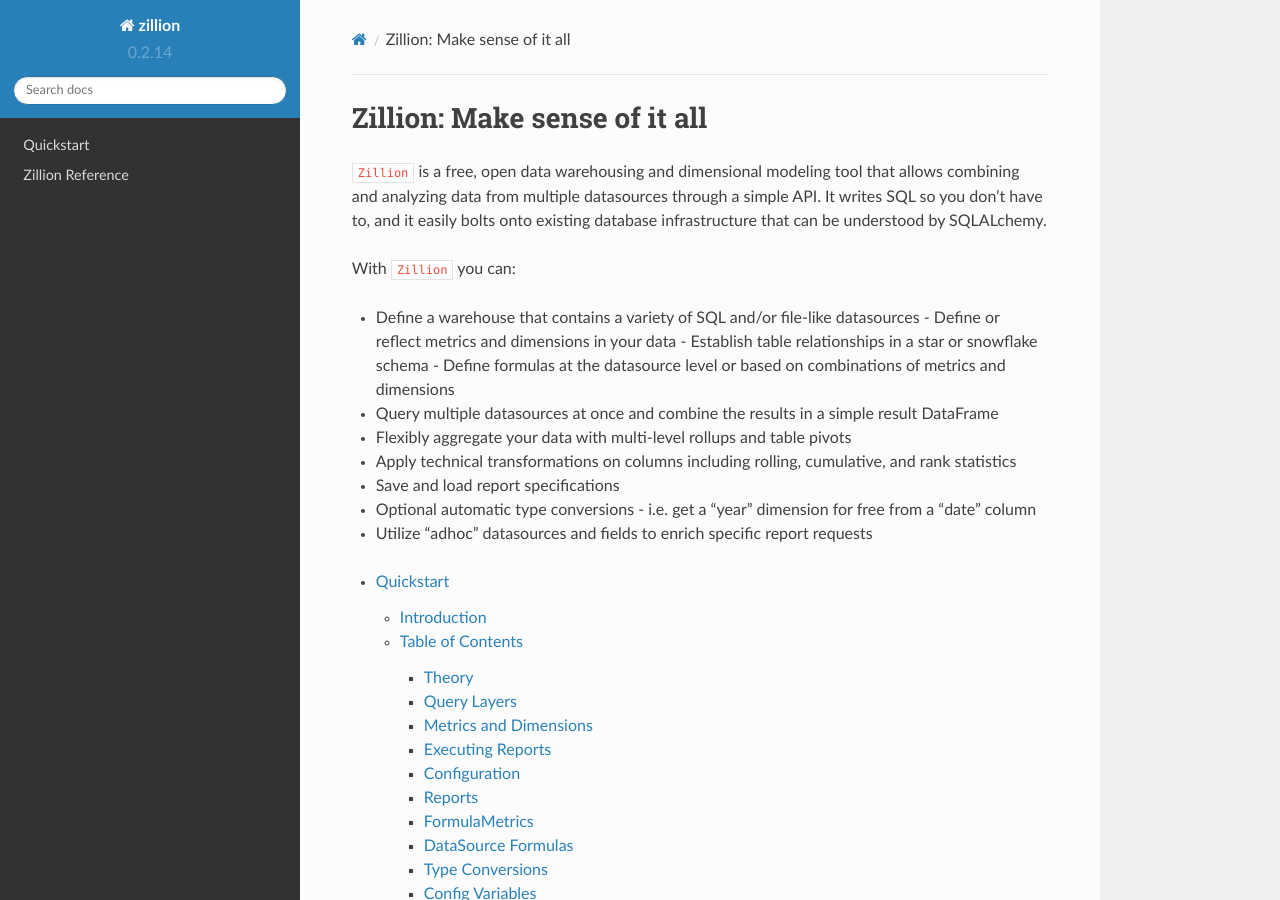
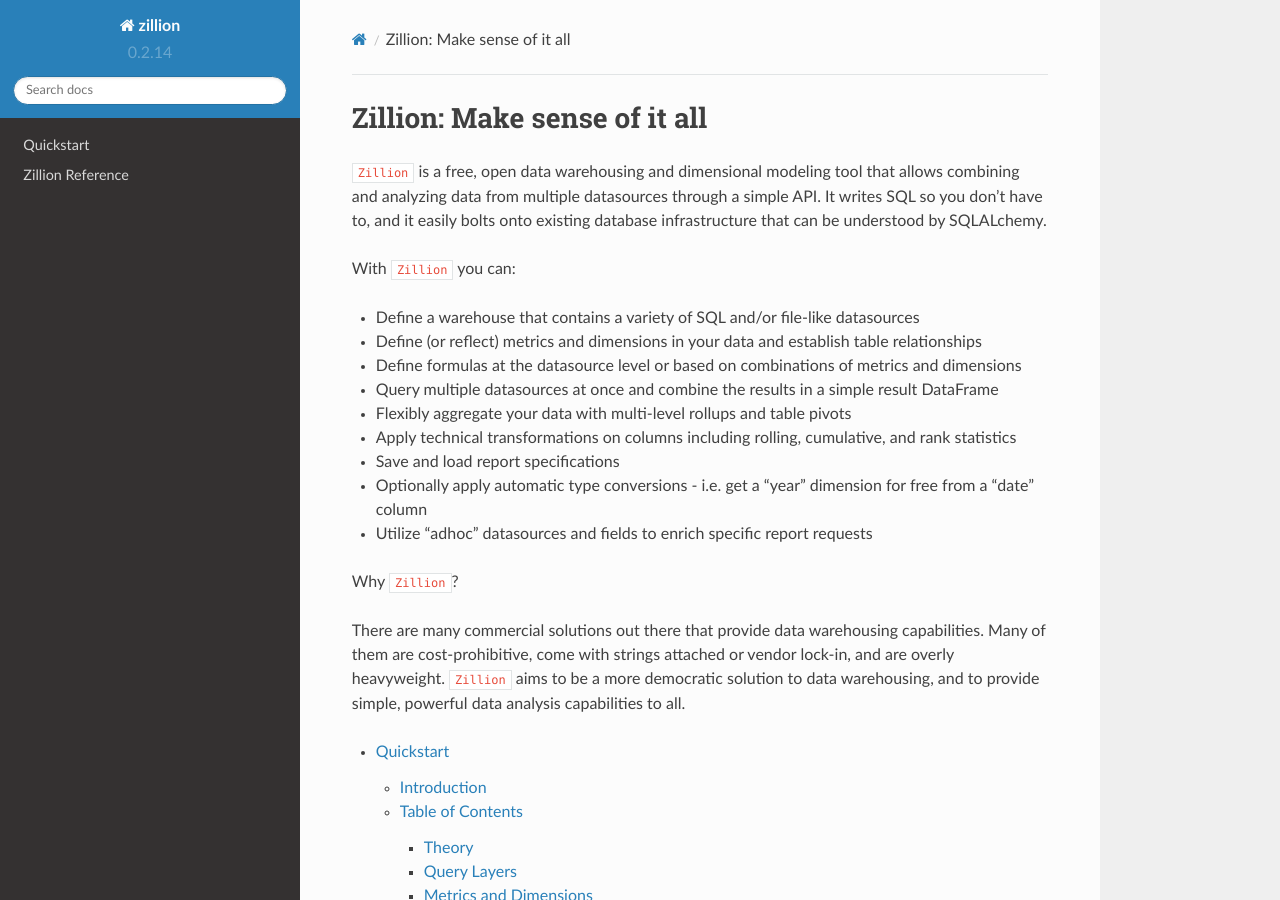
Before and after one commit to totalhack/zillion, a Sphinx documentation site: the page built from docs/source/index.rst, in a window 1280 px wide and 900 px high. Built offline with Sphinx 7.4.7 and the Read the Docs theme 2.0.0, drawn with Linux system fonts in a browser that asks for light colours.

Commit message:
Doc tweaks

```diff
--- a/docs/source/index.rst
+++ b/docs/source/index.rst
@@ -8,16 +8,29 @@ existing database infrastructure that can be understood by SQLALchemy.
 
 With ``Zillion`` you can:
 
-- Define a warehouse that contains a variety of SQL and/or file-like datasources
-  - Define or reflect metrics and dimensions in your data
-  - Establish table relationships in a star or snowflake schema
-  - Define formulas at the datasource level or based on combinations of metrics and dimensions
-- Query multiple datasources at once and combine the results in a simple result DataFrame
+- Define a warehouse that contains a variety of SQL and/or file-like
+  datasources
+- Define (or reflect) metrics and dimensions in your data and establish table
+  relationships
+- Define formulas at the datasource level or based on combinations of metrics
+  and dimensions
+- Query multiple datasources at once and combine the results in a simple
+  result DataFrame
 - Flexibly aggregate your data with multi-level rollups and table pivots
-- Apply technical transformations on columns including rolling, cumulative, and rank statistics
+- Apply technical transformations on columns including rolling, cumulative,
+  and rank statistics
 - Save and load report specifications
-- Optional automatic type conversions - i.e. get a "year" dimension for free from a "date" column
+- Optionally apply automatic type conversions - i.e. get a "year" dimension for free
+  from a "date" column
 - Utilize "adhoc" datasources and fields to enrich specific report requests
+
+Why ``Zillion``?
+
+There are many commercial solutions out there that provide data warehousing
+capabilities. Many of them are cost-prohibitive, come with strings attached or
+vendor lock-in, and are overly heavyweight. ``Zillion`` aims to be a more
+democratic solution to data warehousing, and to provide simple, powerful data
+analysis capabilities to all.
 
 .. toctree::
    :maxdepth: 3
```
Also changed, not shown: README.md (+50 -44 lines), 1 other file.
